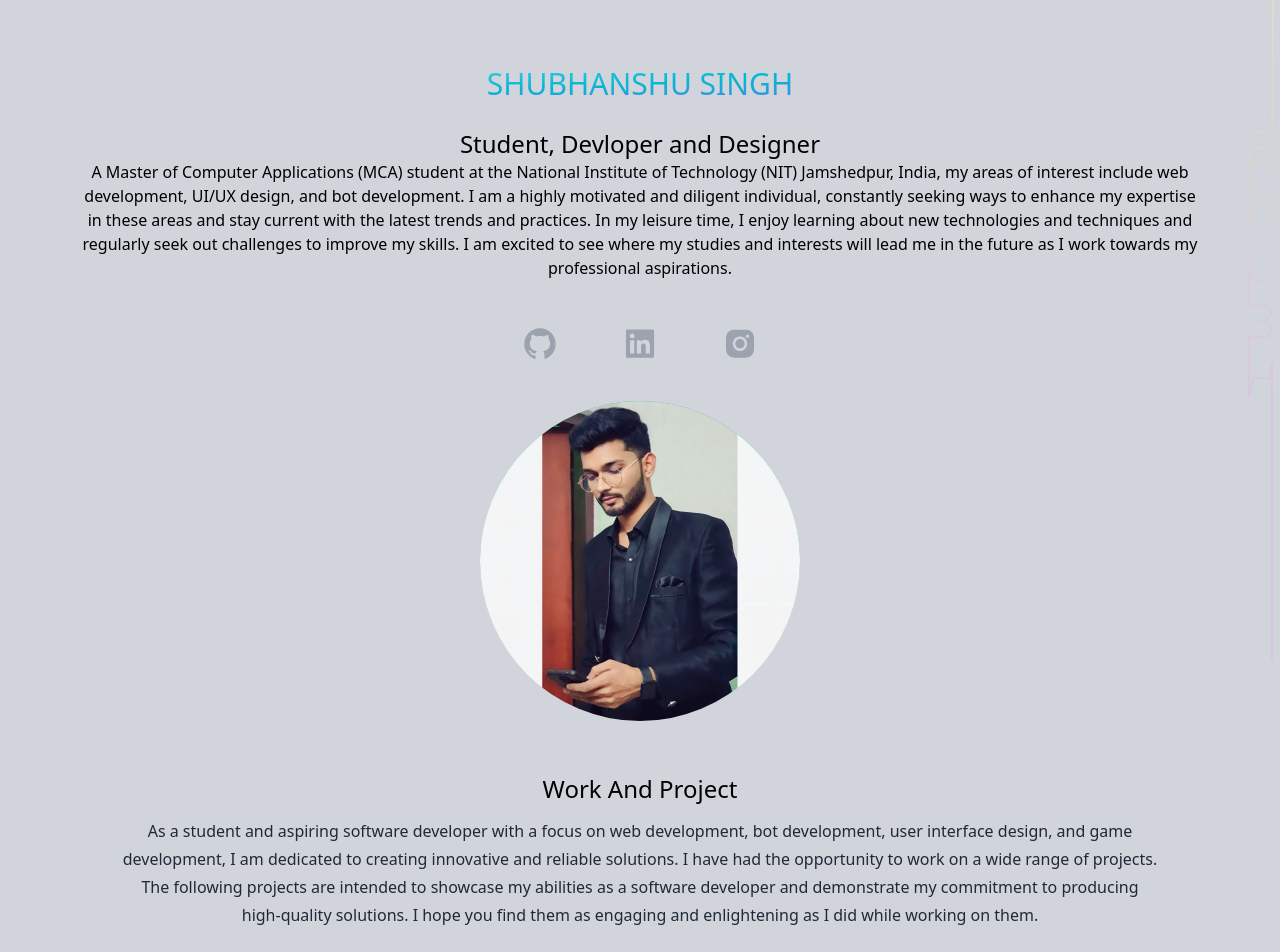
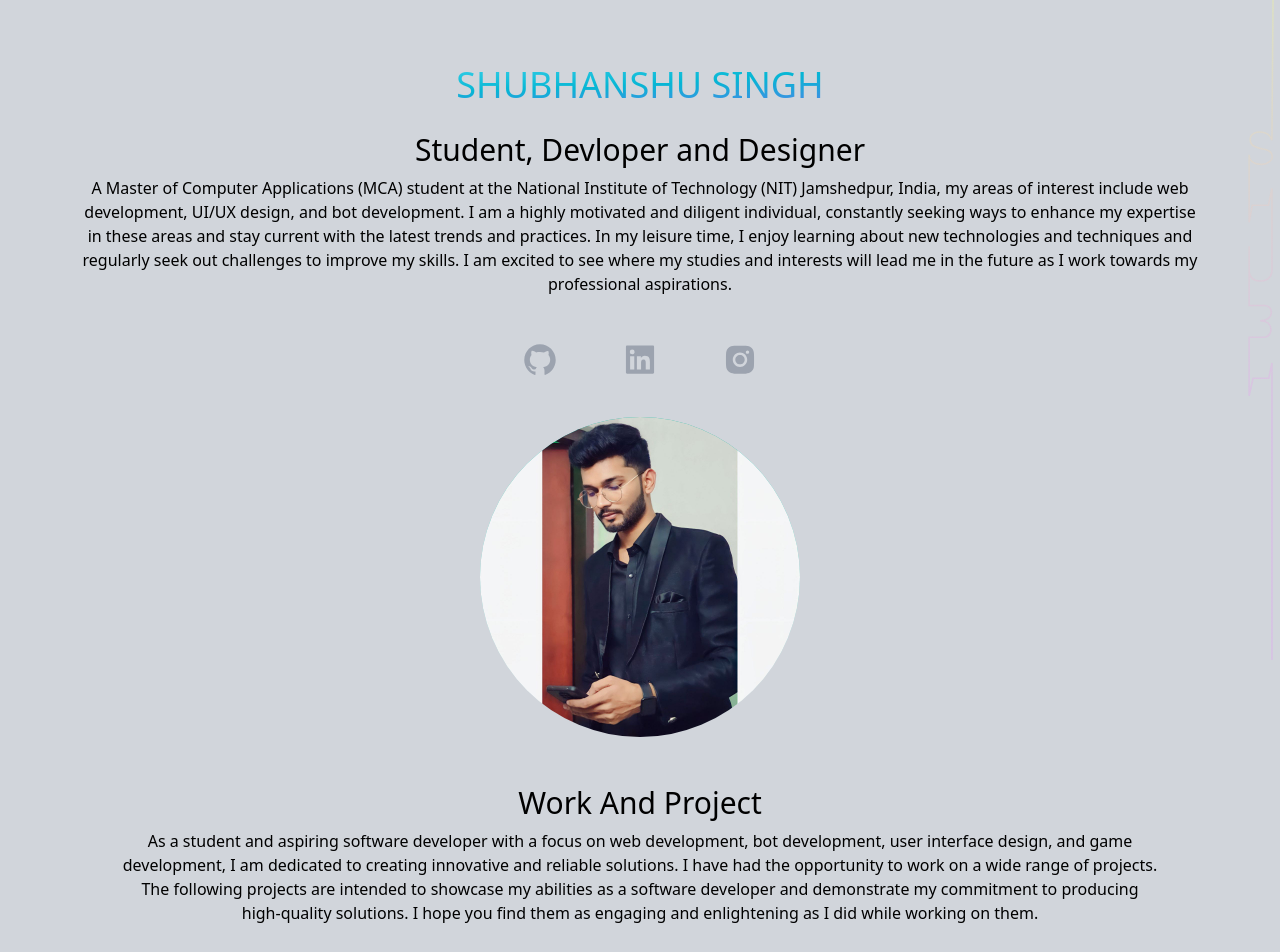
Before and after one commit to soshubh/Shubhanshu-Singh, a Next.js app: page / in a window 1280 px wide. Shown: the part 140-1092 px from the top of the page. Built offline with nearby package versions, Linux system fonts and the light colour scheme.

Commit message:
response

```diff
--- a/pages/index.js
+++ b/pages/index.js
@@ -86,9 +86,9 @@ export default function Home() {
 
 
           <div className=' text-center py-10 '>
-            <h2 className=' text-3xl py-2 text-transparent bg-clip-text font-medium animate-bounce bg-[radial-gradient(ellipse_at_top_left,_var(--tw-gradient-stops))] from-cyan-300 via-cyan-500 to-violet-500'> SHUBHANSHU SINGH</h2>
-            <h3 className=' text-2xl pt-2 font-normal'> Student, Devloper and Designer</h3>
-            <p className=' text-xl sm:text-2xl pt-5 leading-7 text-gray-800 mx-w-xl  dark:text-white' class="tt">
+            <h2 className=' text-3xl sm:text-4xl py-2 text-transparent bg-clip-text font-medium animate-bounce bg-[radial-gradient(ellipse_at_top_left,_var(--tw-gradient-stops))] from-cyan-300 via-cyan-500 to-violet-500'> SHUBHANSHU SINGH</h2>
+            <h3 className=' text-2xl sm:text-3xl  p-2 font-normal'> Student, Devloper and Designer</h3>
+            <p className=' text-md sm:text-2xl pt-5 leading-7 text-gray-800 mx-w-xl  dark:text-white' class="tt">
             A Master of Computer Applications (MCA) student at the National Institute of Technology
             (NIT) Jamshedpur, India, my areas of interest include web development, UI/UX design,
             and bot development. I am a highly motivated and diligent individual, constantly seeking
@@ -115,8 +115,8 @@ export default function Home() {
 
         <section>
           <div className=' text-center p-10 py-10'>
-          <h3 className=' text-2xl pt-3  font-normal'> Work And Project</h3>
-            <p className=' text-md pt-3 leading-7 text-gray-800  mx-w-xl   dark:text-white'>
+          <h3 className=' text-2xl sm:text-3xl  p-2 font-normal'> Work And Project</h3>
+          <p className=' text-md sm:text-2xl pt-5 leading-7 text-gray-800 mx-w-xl  dark:text-white' class="tt">
             As a student and aspiring software developer with a focus on web development, bot development, user interface
              design, and game development, I am dedicated to creating innovative and reliable solutions. I have had the
               opportunity to work on a wide range of projects. The following projects are intended to showcase my abilities as a software developer
```
